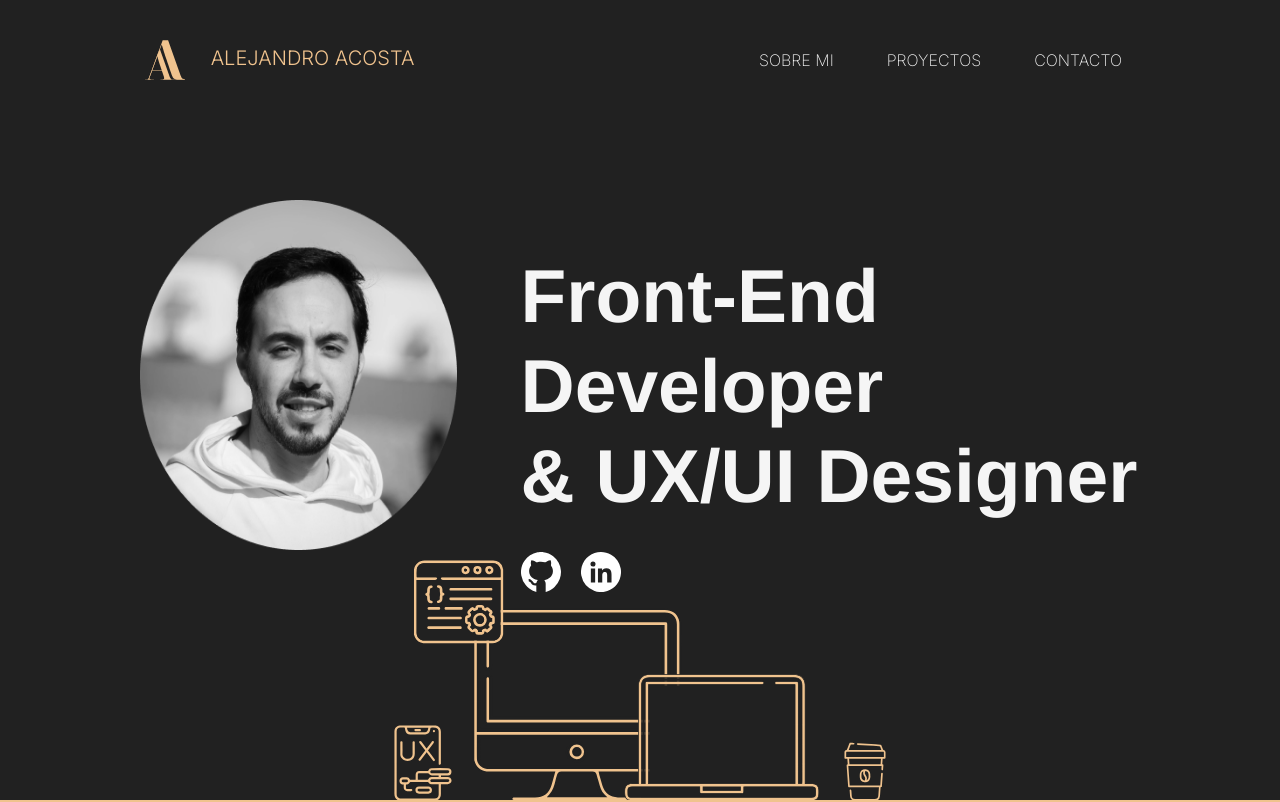
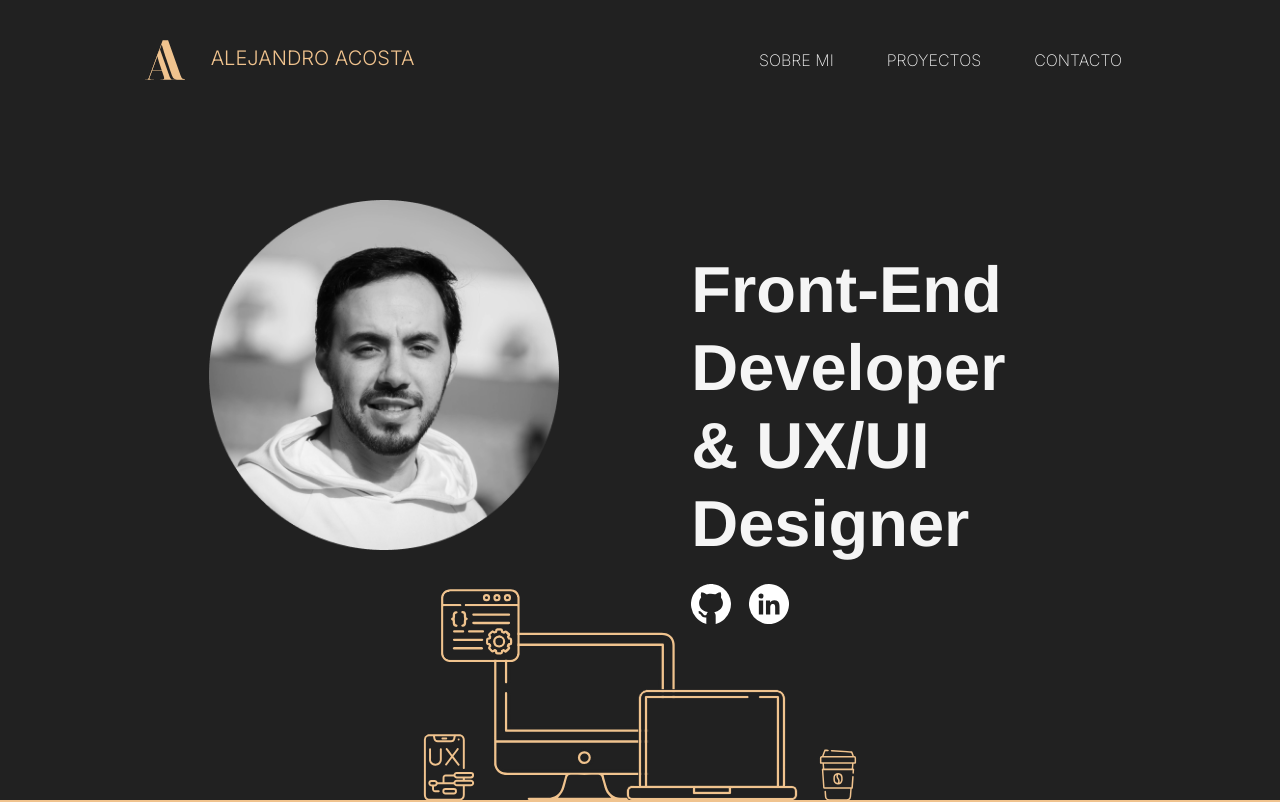
Before and after one commit to acosta55/PortfolioAA, a plain HTML site: page index.html in a window 1280 px wide. Shown: the top 802 px of the page. Drawn offline with nearby package versions, Linux system fonts and the light colour scheme.

Commit message:
Ajustes Responsive + favicon

```diff
--- a/index.html
+++ b/index.html
@@ -7,8 +7,9 @@
     <!-- Bootstrap CSS -->
     <link href="https://cdn.jsdelivr.net/npm/bootstrap@5.1.3/dist/css/bootstrap.min.css" rel="stylesheet" integrity="sha384-1BmE4kWBq78iYhFldvKuhfTAU6auU8tT94WrHftjDbrCEXSU1oBoqyl2QvZ6jIW3" crossorigin="anonymous">
     <link rel="stylesheet" href="master.css">
+    <link rel="icon" href="/images/logoAA.svg">
 
-    <title>Ale Acosta</title>
+    <title>Alejandro Acosta Portfolio</title>
 
   </head>
   <body>
@@ -46,11 +47,11 @@
       <div class="conteiner-fluid">
         <div class="row" id="portada">
 
-          <div class="col-lg-6 col-xl-4 col-sm-12 divFoto">
+          <div class="col-xxl-4 col-xl-6 col-lg-6 col-md-12 col-sm-12 divFoto">
             <img class="foto" src="/images/Ellipse 1.png" alt="">
           </div>
 
-          <div class="col-lg-6 col-xl-8 col-sm-12" id="titulo">
+          <div class="col-xxl-8 col-xl-6 col-lg-6 col-md-12 col-sm-12" id="titulo">
             <h1 class="titulo">Front-End Developer<br>& UX/UI Designer<br>
               <a href="https://github.com/aleeacosta" target="_blank"><span class="icon icon-github"></span></a>
               <a href="https://www.linkedin.com/in/aleaco/" target="_blank" rel="noopener noreferrer"><span class="icon icon-linkdin"></span></a>
--- a/master.css
+++ b/master.css
@@ -57,7 +57,6 @@ body {
         border: 1px solid #2c2c2c;
         padding: 10px 30px 10px 10px;
         text-align: right;
-
     }
 }
 
@@ -98,9 +97,6 @@ body {
 .custom-toggler.navbar-toggler {
     border-color: whitesmoke;
   }
-
-
-
 
 
 /* Estilos Portada*/
@@ -164,6 +160,12 @@ body {
 
 }
 
+@media screen and (max-width: 1546px) {
+    .titulo {
+      font-size: 65px;
+    }
+}
+
 @media screen and (max-width: 991px) {
     .titulo {
       font-size: 55px;
@@ -225,6 +227,12 @@ body {
 .illustracion{
     height: 250px;
     text-align: center;
+}
+
+@media screen and (max-width: 1546px) {
+    .illustracion {
+        height: 220px;
+    }
 }
 
 @media screen and (max-width: 966px) {
```
